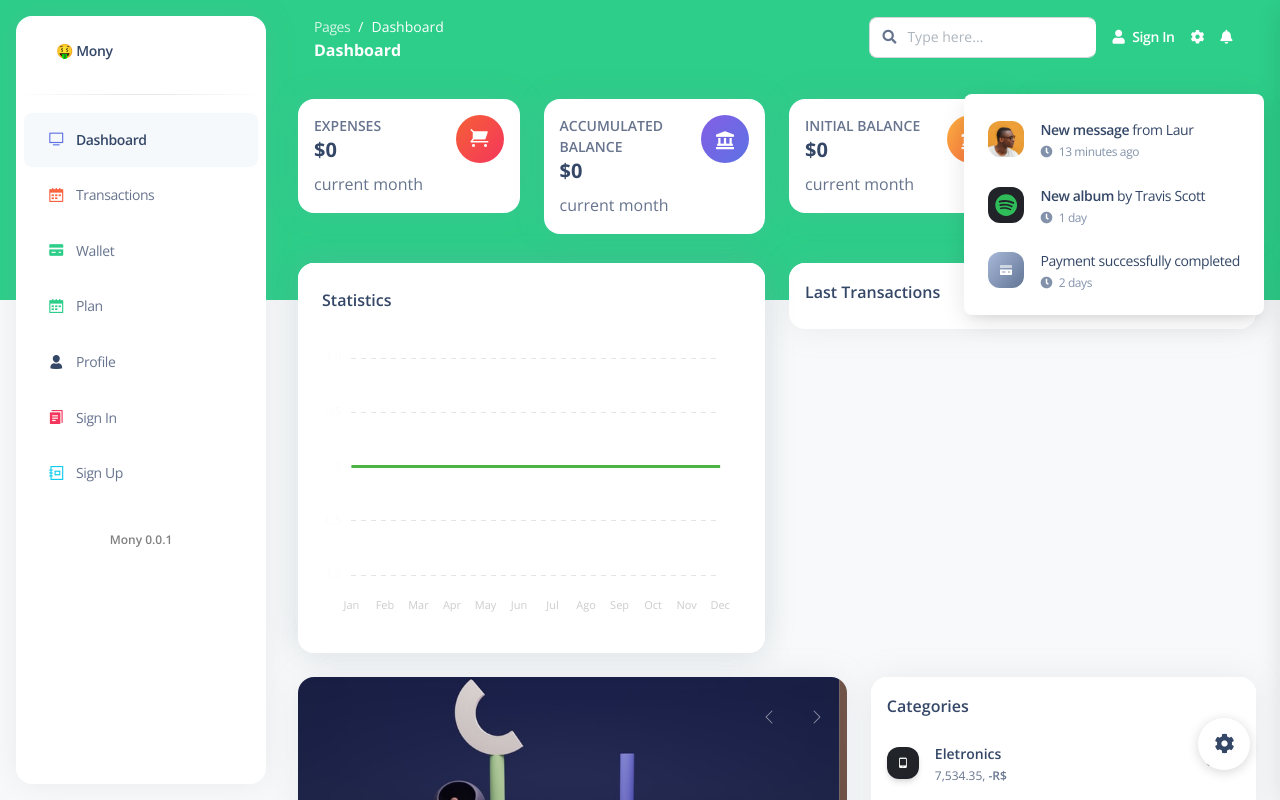
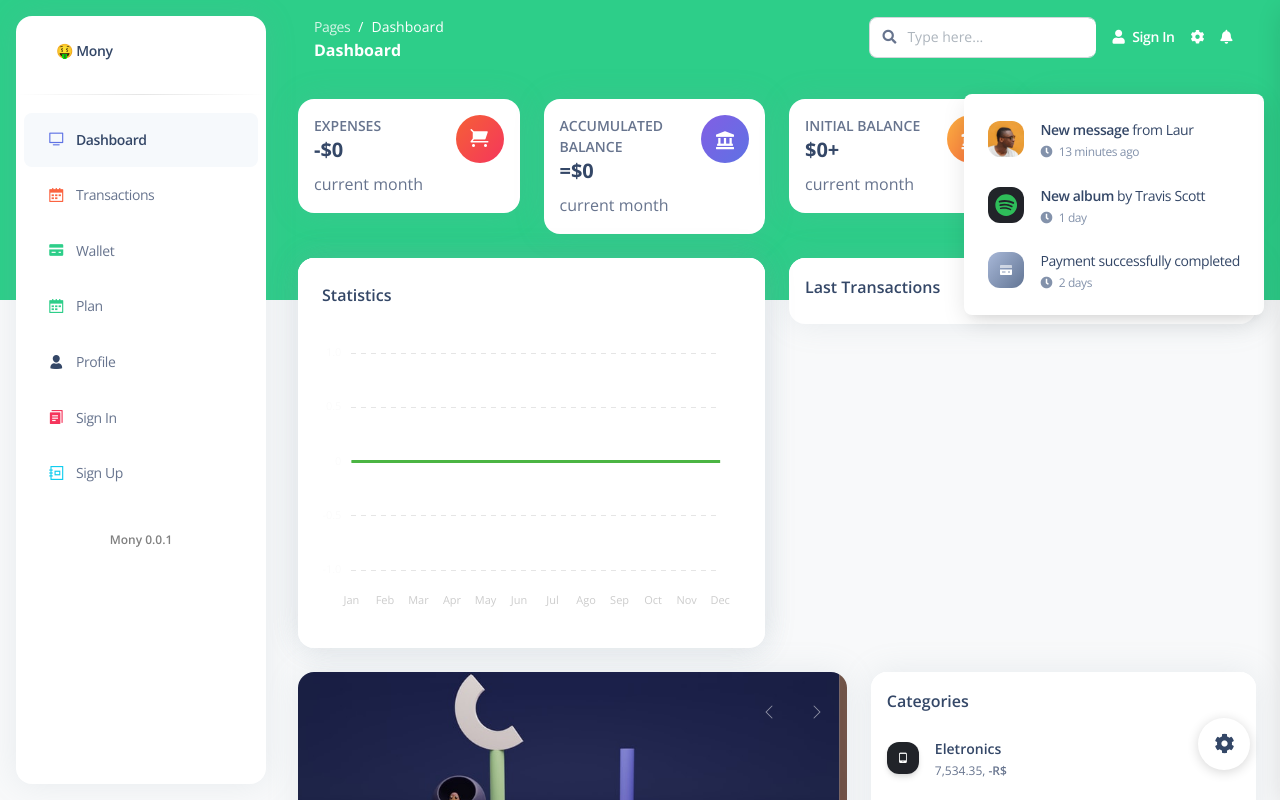
Before and after one commit to rodrigolimasd/vue-mony-site, a Vue app: page /dashboard-default in a window 1280 px wide. Shown: the top 800 px of the page. Built offline with nearby package versions, Linux system fonts and the light colour scheme.

Commit message:
feat: card incomes

```diff
--- a/src/views/Dashboard.vue
+++ b/src/views/Dashboard.vue
@@ -125,7 +125,7 @@ export default {
       stats: {
         money: {
           title: "Expenses",
-          value: "$"+ this.expenseCurrentMonth(),
+          value: "-$"+ this.expenseCurrentMonth(),
           //percentage: "+55%",
           iconClass: "ni ni-cart",
           detail: "current month",
@@ -133,7 +133,7 @@ export default {
         },
         users: {
           title: "Accumulated Balance",
-          value: "$"+ this.accumulatedBalanceUtilCurrentMonth(),
+          value: "=$"+ this.accumulatedBalanceUtilCurrentMonth(),
           //percentage: "+55%",
           iconClass: "fas fa-landmark",
           //iconBackground: "bg-gradient-danger",
@@ -142,7 +142,7 @@ export default {
         },
         clients: {
           title: "Initial Balance",
-          value: "$" + this.initialBalanceUtilCurrentMonth(),
+          value: "$" + this.initialBalanceUtilCurrentMonth()+"+",
          // percentage: "+35%",
           iconClass: "fas fa-landmark",
           // percentageColor: "text-danger",
@@ -151,8 +151,8 @@ export default {
         },
         sales: {
           title: "Incomes",
-          value: "$103,430",
-          percentage: "+5%",
+          value: "+$" + this.incomeCurrentMonth(),
+          //percentage: "+5%",
           iconClass: "ni ni-money-coins",
           iconBackground: "bg-gradient-success",
           detail: "than last month",
@@ -172,6 +172,15 @@ export default {
       let total = 0
       if(expensesByMonth.length > 0 ) {
         total = expensesByMonth.reduce((a, b) => Number(a) + Number(b))
+      }
+      return total
+    },
+    incomeCurrentMonth(){
+      let incomesByMonth = this.getSchedulesByCurrentMonth()
+      .map(a=> a.income);
+      let total = 0
+      if(incomesByMonth.length > 0 ) {
+        total = incomesByMonth.reduce((a, b) => Number(a) + Number(b))
       }
       return total
     },
```
